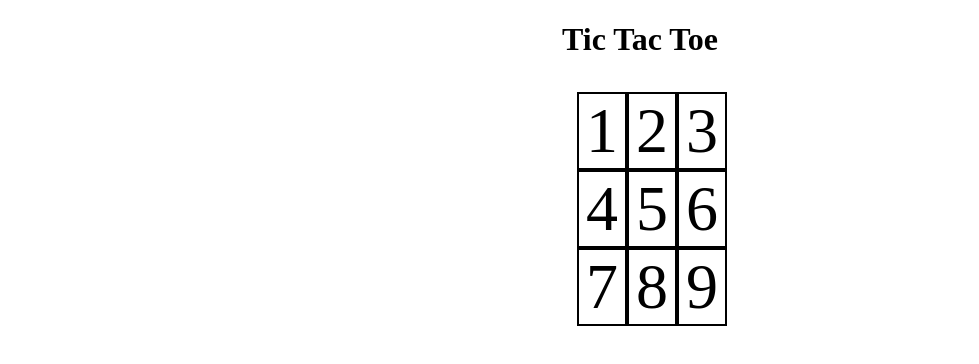
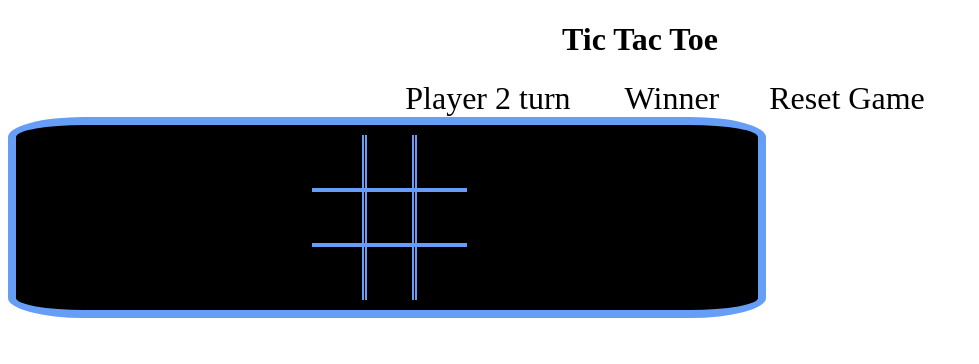
Before and after one commit to mlavagni/TicTacToe, a plain HTML site: page index.html in a window 1280 px wide. Shown: the whole page, without its empty margins (0-979 px from the left). Drawn offline with Linux system fonts and the light colour scheme.

Commit message:
refactoreded createBoard added who win -player turn and modifid the grid od UI

```diff
--- a/css/main.css
+++ b/css/main.css
@@ -1,16 +1,16 @@
 
+* {
+    box-sizing: border-box;
+  }
+body{
+    text-align: center;
 
+}
 
 h1{
     text-align: center;
 }
-#board{
-    border-color: white;;
-    width: 100%;
-    height: 100%;
-     align-items: center;
 
-}
 
 .ticTic{
     align-content: center;
@@ -21,12 +21,48 @@ h1{
     justify-content: center;
     font-size: 4rem;
     padding: 10px;
+    color: chartreuse;
+    /* border-collapse: collapse; */
 
 
 }
+#board{
+    border: 8px solid #659DF7;
+
+    width: 60%;
+    height: 60%;
+     align-items: center;
+     background-color: black;
+     border-radius: 10%;
+}
 
 
-div{
-    border: 2px solid black;
+p {
+    /* margin: 0 auto; */
+    margin-left: 50px;
+    display: inline;
+    /* text-justify: auto; */
+    /* justify-items: center; */
+
+    /* align-content: center ; */
+    font-size: 2rem;
+}
+.id1, .id2, .id3,.id4, .id5, .id6, .id7, .id8, .id9{
+    min-height: 55px;
+    min-width: 55px;
+    border: 2px solid #659DF7;
 
 }
+
+.id1, .id4, .id7{
+border-left: 0;
+}
+.id3, .id6, .id9{
+    border-right: 0;
+}
+.id7, .id8, .id9{
+    border-bottom: 0;
+}
+.id1, .id2, .id3{
+    border-top: 0;
+    }
--- a/index.html
+++ b/index.html
@@ -10,7 +10,9 @@
 <body>
     <h1>Tic Tac Toe</h1>
 
-    <div class="ticTic" id="board"></div>
+        <p>Player <span id="player">dd</span> turn</p> <p id="winner">Winner</p><p id="resset">Reset Game</p>
+
+    <div class="ticTic container" id="board"></div>
 
 
 
--- a/js/main.js
+++ b/js/main.js
@@ -21,11 +21,16 @@ let player  = {
 
 let isPlayerOneTurn = true;
 let boardCreaded = false;
+
 /*----- cached element references -----*/
 const boardEl = document.getElementById('board');
 const allCellsGrid = boardEl.getElementsByTagName("div");
+const playerTurn = document.getElementById("player");
+const winnerEl = document.getElementById("winner");
+
 /*----- event listeners -----*/
 boardEl.addEventListener('click', handleLetterClick);
+
 /*----- functions -----*/
 function handleLetterClick(evt){
     if(!gameOver) {
@@ -37,6 +42,8 @@ function handleLetterClick(evt){
 function render(){
     if (!boardCreaded) createBoard();
     findTheWinner(addNumbersToArray());
+
+    playerTurn.textContent = isPlayerOneTurn ? 1 : 2;
 }
 
 //adding numbers to the array to check in findThe Winner who won
@@ -58,14 +65,14 @@ function findTheWinner(arrayNumbersGrid){
         var countWinner = 0;
         for (let i2 = 0; i2 < arrayNumbersGrid.length; i2++){
             if (WINNER_ARRAY_NUNBERS[i].includes(arrayNumbersGrid[i2])){
-                console.log( 'winner num ' + WINNER_ARRAY_NUNBERS[i] + ' array ' + arrayNumbersGrid[i2])
+                //console.log( 'winner num ' + WINNER_ARRAY_NUNBERS[i] + ' array ' + arrayNumbersGrid[i2])
                 countWinner++;
-                console.log('count winer ' + countWinner);
+                //console.log('count winer ' + countWinner);
                 if (countWinner === 3){
                     if (isPlayerOneTurn){
-                        console.log('Player Num 1 Wins')
+                        winnerEl.textContent = "Player Num 1 Wins";
                      } else{
-                        console.log('Player Num 2 Wins')
+                        winnerEl.textContent = 'Player Num 2 Wins';
                      }
                      gameOver = true;
                      return;
@@ -86,12 +93,13 @@ function createBoard() {
             keyNumber++;
             let divEl = document.createElement('div');
             divEl.setAttribute("id",keyNumber.toString());
-            divEl.setAttribute("class",'"ticTic');
-            divEl.textContent = keyNumber;
+            //divEl.setAttribute("class",'"ticTic');
+            divEl.classList.add(`id${keyNumber.toString()}`,'"ticTic');
+            //divEl.textContent = keyNumber;
             boardEl.appendChild(divEl);
         }
     }
     boardCreaded = true;
 }
 
-createBoard();
+render();
```
